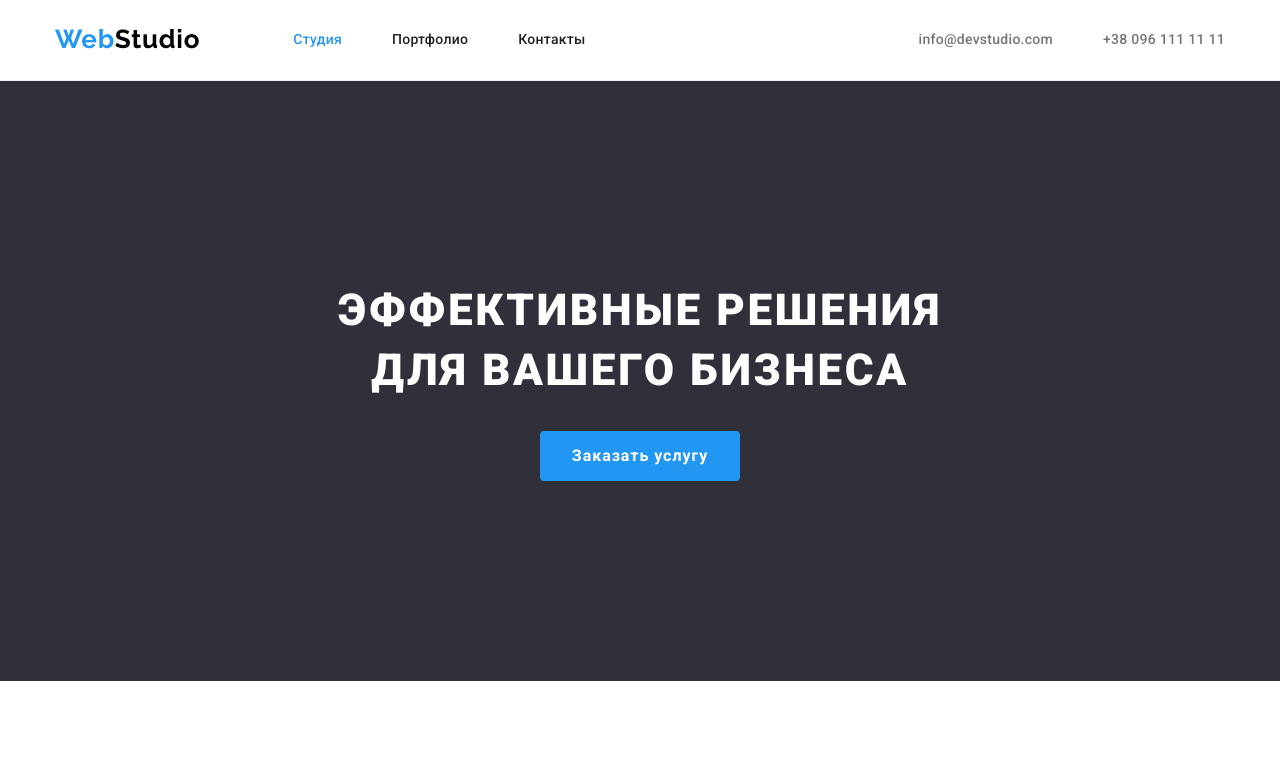
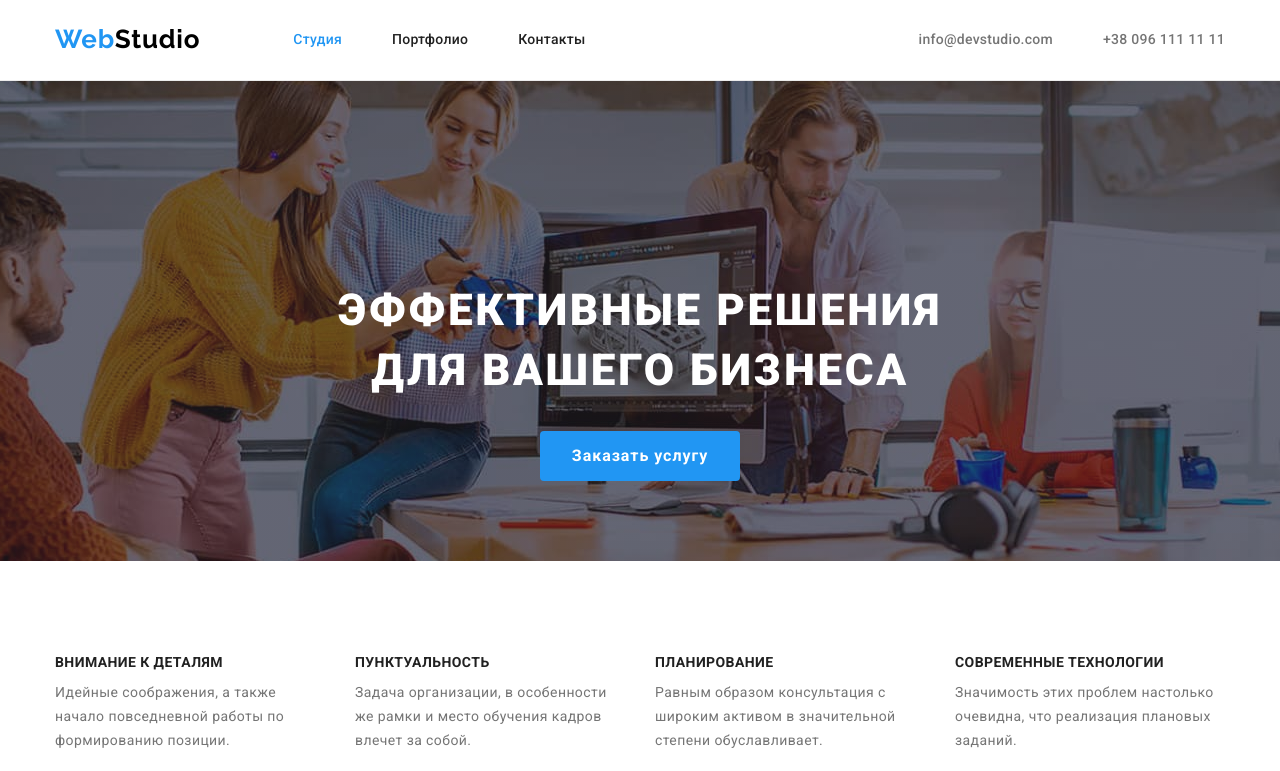
Before and after one commit to vitalii-sopilka/goit-markup-hw-04, a plain HTML site: page index.html in a window 1280 px wide. Shown: the top 771 px of the page. Drawn offline with nearby package versions, Linux system fonts and the light colour scheme.

Commit message:
Ставит картинкуу на секцию Герой

```diff
--- a/css/styles.css
+++ b/css/styles.css
@@ -131,8 +131,19 @@ img {
 /* ----------ГЕРОЙ---------- */
 
 .hero {
-  padding-top: 200px;
-  padding-bottom: 200px;
+  max-width: 1600px;
+  height: 480px;
+  margin-left: auto;
+  margin-right: auto;
+  background-image: linear-gradient(
+    to right,
+    rgba(47, 48, 58, 0.4),
+    rgba(47, 48, 58, 0.4)
+  ),
+  url(../images/img_00.jpg);
+  background-position: center;
+  background-repeat: no-repeat;
+  padding: 200px 0;
   text-align: center;
   background-color: var(--color-basement);
 }
```
Also changed, not shown: images/img_00.jpg (added), images/img_00.png (added).
